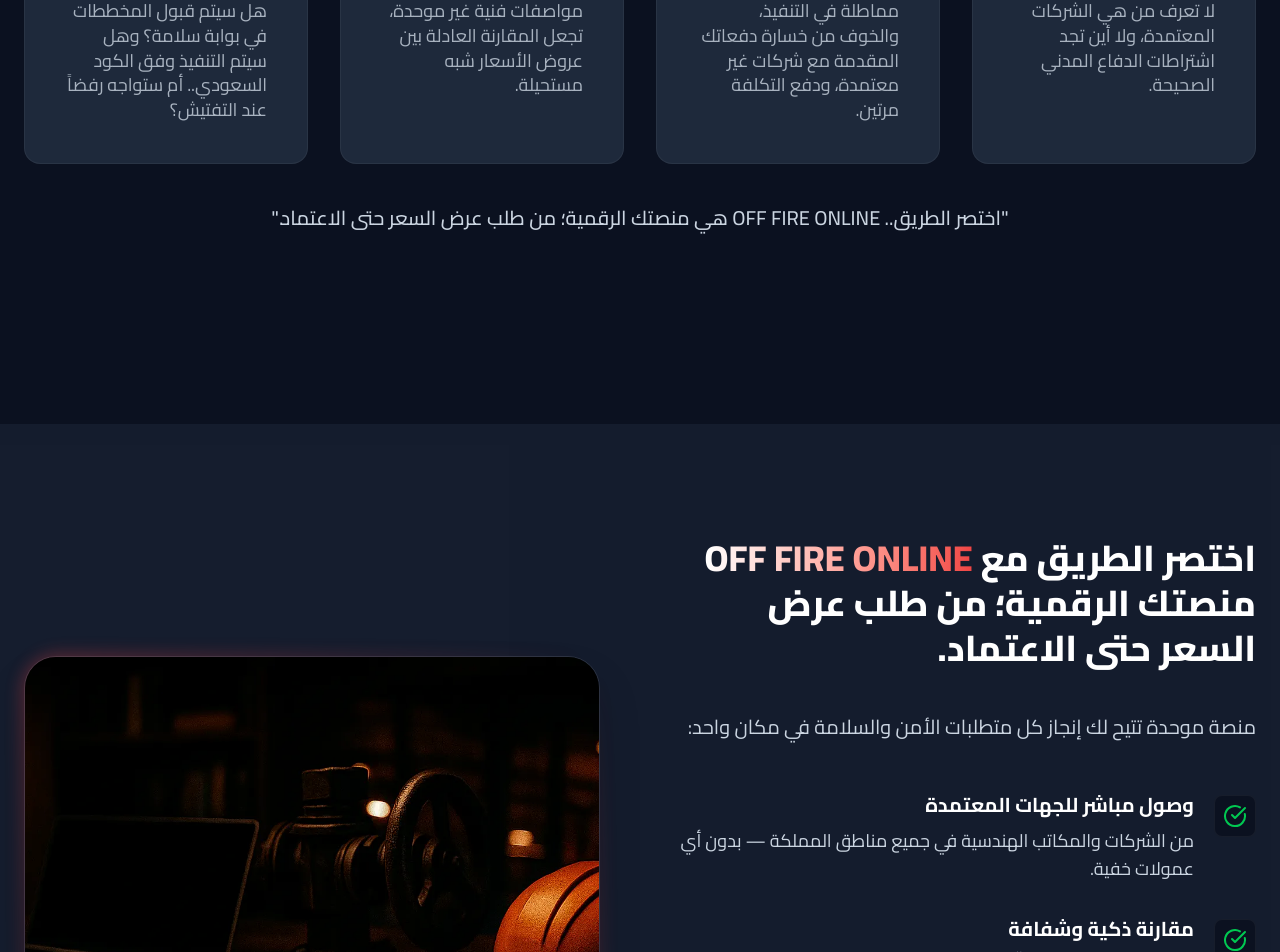
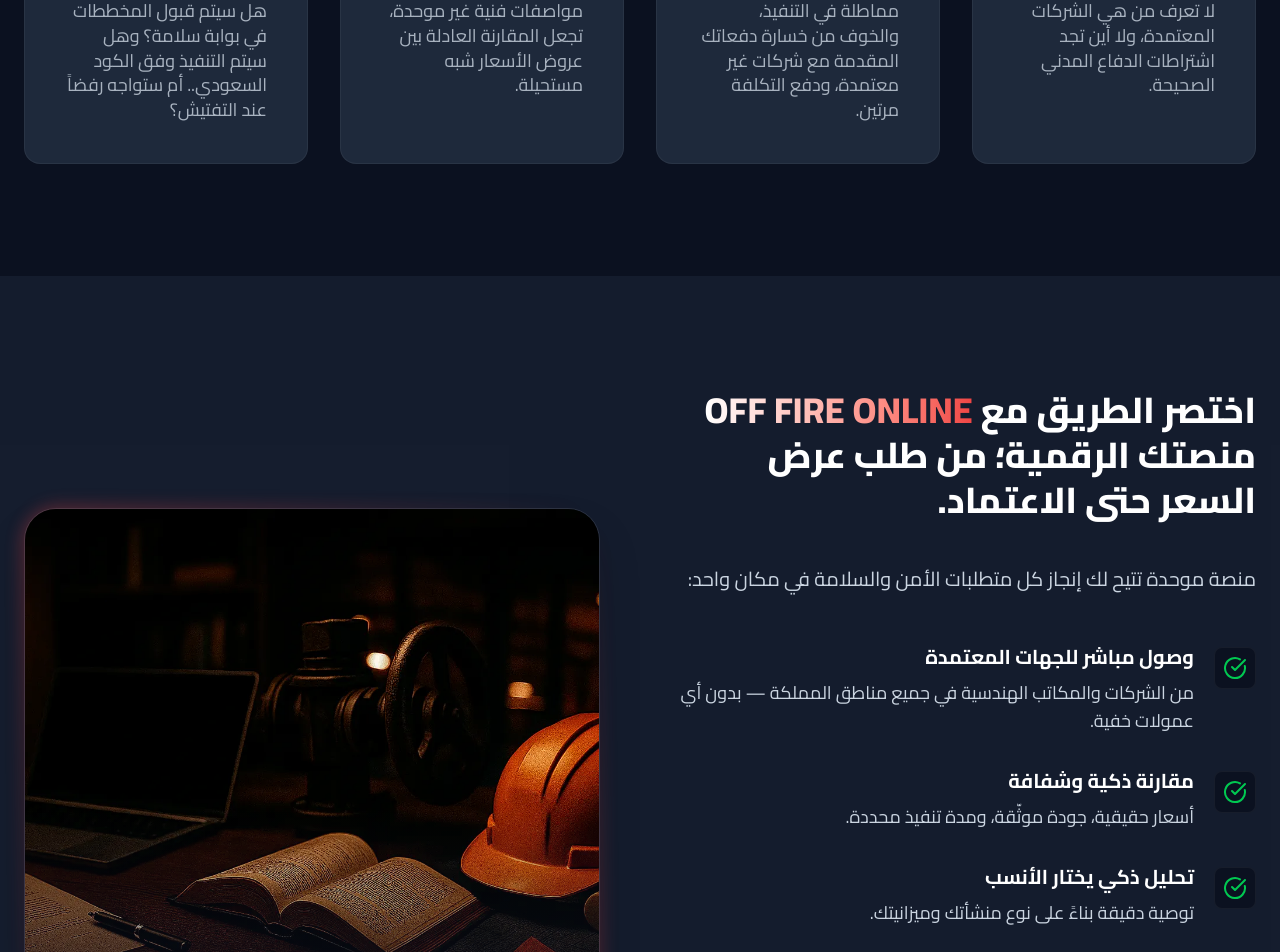
Before and after one commit to anas0magdy/off-fire-online, a React (Vite) app: page / in a window 1280 px wide. Shown: the part 1334-2286 px from the top of the page. Built offline with nearby package versions, Linux system fonts and the light colour scheme.

Commit message:
text update

```diff
--- a/src/pages/HomePage.jsx
+++ b/src/pages/HomePage.jsx
@@ -286,13 +286,7 @@
             ))}
           </motion.div>
 
-          <motion.div initial="hidden" whileInView="visible" viewport={{ once: true }} variants={fadeInUp} className="text-center mb-8 lg:mb-20 mt-10">
-              <p className="text-text-sub text-lg lg:text-xl max-w-3xl mx-auto text-center font-medium" dir="auto">
-                {isEn
-                  ? '"Take the shortcut.. OFF FIRE ONLINE is your digital platform; from quote request to approval."'
-                  : '"اختصر الطريق.. OFF FIRE ONLINE هي منصتك الرقمية؛ من طلب عرض السعر حتى الاعتماد."'}
-              </p>
-          </motion.div>
+
         </div>
       </section>
 
```
